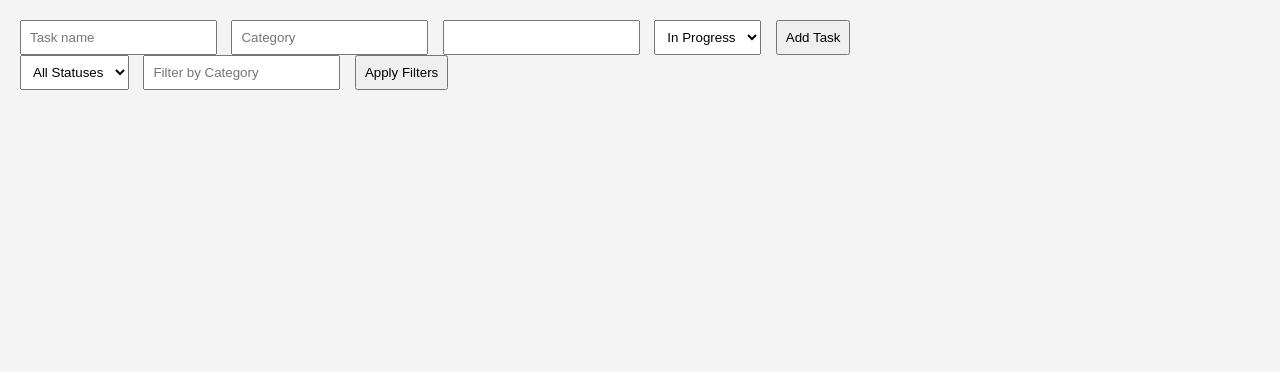
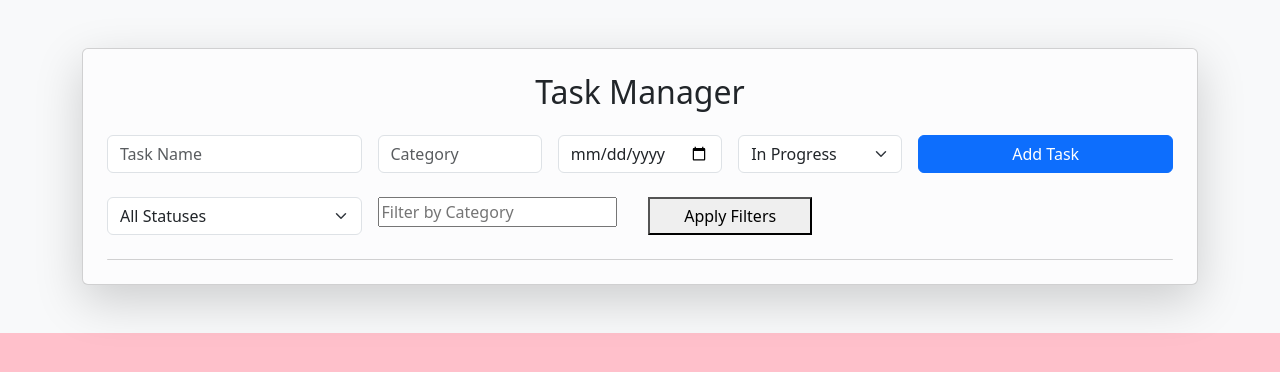
Before and after one commit to TechBarbie247/SBA4, a plain HTML site: page index.html in a window 1280 px wide. Drawn offline with nearby package versions, Linux system fonts and the light colour scheme.

Commit message:
Updated Bootstrap

```diff
--- a/index.html
+++ b/index.html
@@ -4,34 +4,56 @@
 <head>
     <meta charset="UTF-8">
     <meta name="viewport" content="width=device-width, initial-scale=1.0">
-    <title></title>
+    <title>Task Manager</title>
+    <link href="https://cdn.jsdelivr.net/npm/bootstrap@5.3.3/dist/css/bootstrap.min.css" rel="stylesheet" />
     <link rel="stylesheet" href="style.css">
 </head>
 
 <body>
-    <div id="task-form">
-        <input type="text" id="taskName" placeholder="Task name" />
-        <input type="text" id="category" placeholder="Category" />
-        <input type="=date" id="deadline" />
-        <select id="status">
+    <div class="bg-light">
+        <div class="container py-5">
+            <div class="card shadow-lg p-4 bg-light-subtle">
+                <h2 class="text-center mb-4">Task Manager</h2>
+                <div id="task-form" class="row g-3 mb-4">
+                    <div class="col-md-3">
+                        <input type="text" id="taskName" class="form-control" placeholder="Task Name" />
+                    </div>
+                    <div class="col-md-2">
+                        <input type="text" id="category" class="form-control" placeholder="Category" />
+                    </div>
+                    <div class="col-md-2">
+                        <input type="date" id="deadline" class="form-control" />
+                    </div>
+                    <div class="col-md-2">
+                        <select id="status" class="form-select">
                             <option value="In Progress">In Progress</option>
                             <option value="Completed">Completed</option>
                         </select>
-        <button id="addTask">Add Task</button>
                     </div>
-    <div id="filters">
-        <select id="filterStatus">
+                    <div class="col-md-3 text-end">
+                        <button id="addTask" class="btn btn-primary w-100">Add Task</button>
+                    </div>
+                </div>
+                <div id="filters" class="row g-3 mb-4">
+                    <div class="col-md-3">
+                        <select id="filterStatus" class="form-select">
                             <option value="">All Statuses</option>
                             <option value="In Progress">In Progress</option>
                             <option value="Completed">Completed</option>
                             <option value="Overdue">Overdue</option>
                         </select>
-
+                    </div>
+                    <div class="col-md-3">
                         <input type="text" id="filterCategory" placeholder="Filter by Category" />
+                    </div>
+                    <div class="col-md-2 d-grid">
                         <button id="applyFilters">Apply Filters</button>
                     </div>
+                </div>
 
-    <ul id="taskList"></ul>
+                <ul id="taskList" class="list-group"></ul>
+            </div>
+        </div>
                 <script src="app.js"></script>
 </body>
 
--- a/style.css
+++ b/style.css
@@ -1,26 +1,13 @@
 body {
-  font-family: Arial, sans-serif;
-  margin: 20px;
-  background: #f4f4f4;
+  background-color: #ffc0cb; /* Pink background */
 }
 
-#taskForm, #filters {
-  margin-bottom: 20px;
+.card.task-card {
+  background-color: #e6e6fa; /* Lavender */
+  border-left: 5px solid #da70d6;
 }
 
-input, select, button {
-  padding: 8px;
-  margin-right: 10px;
+.completed {
+  text-decoration: line-through;
+  opacity: 0.6;
 }
-
-ul {
-  list-style: none;
-  padding: 0;
-}
-
-li {
-  background: #fff;
-  padding: 10px;
-  margin-bottom: 10px;
-  border-left: 5px solid #007BFF;
-}
```
Lines whose indentation alone changed are shown as unchanged.
